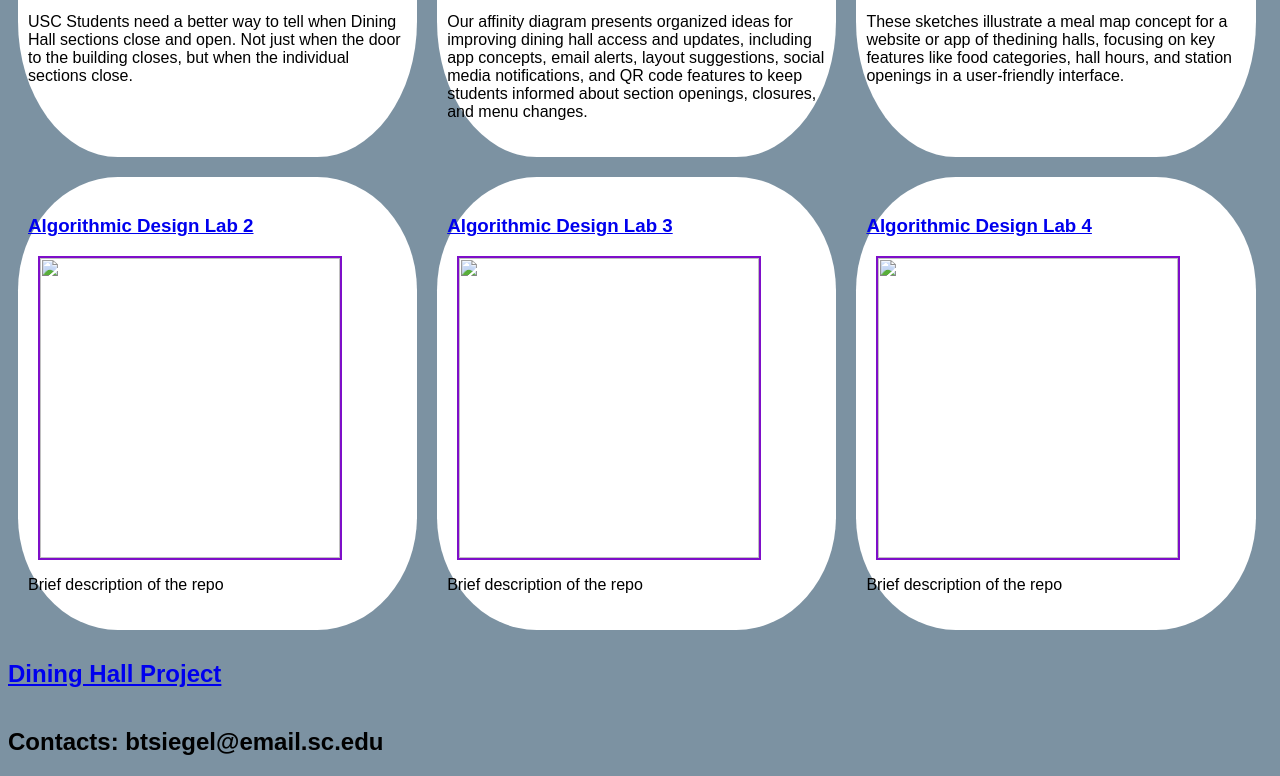
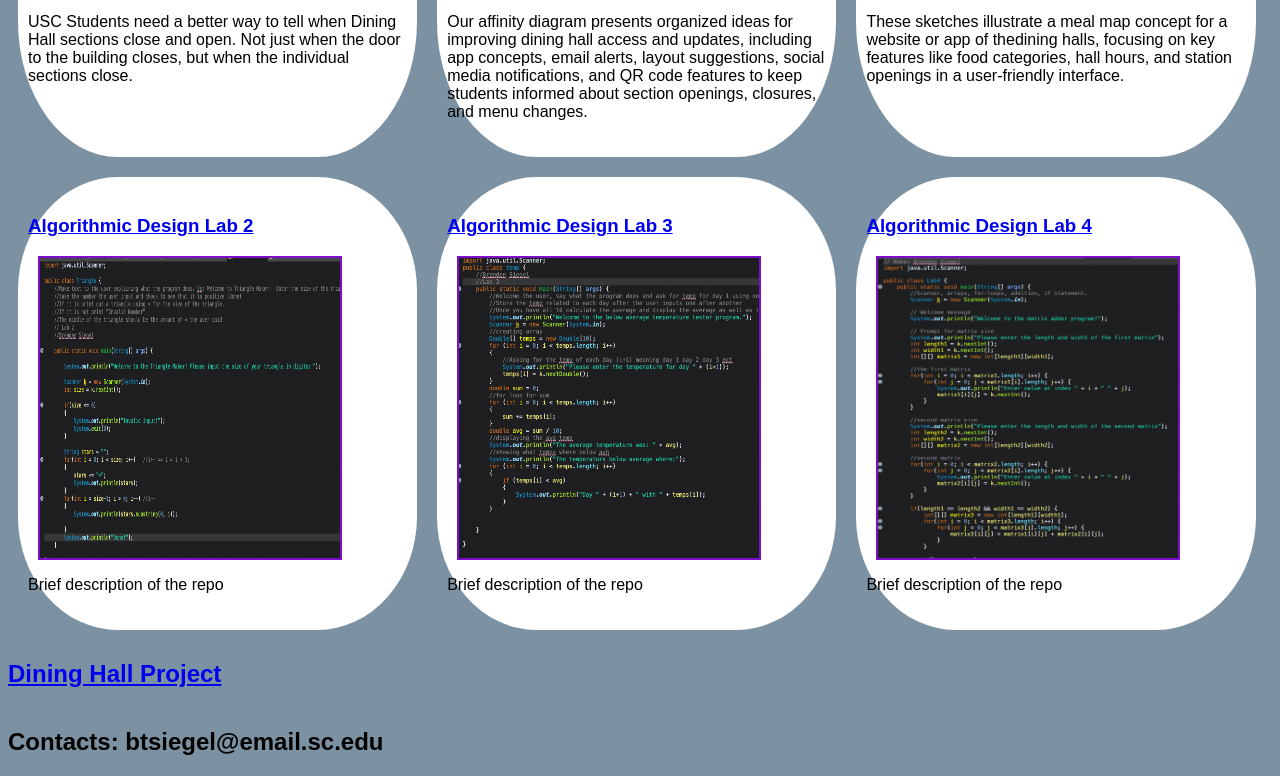
Before and after one commit to CSC-Brenden/CSC-Brenden.github.io, a plain HTML site: page index.html in a window 1280 px wide. Shown: the part 752-1528 px from the top of the page. Drawn offline with Linux system fonts and the light colour scheme.

Commit message:
Lab pics

```diff
--- a/index.html
+++ b/index.html
@@ -58,7 +58,7 @@
 <h3>Algorithmic Design Lab 2</h3>
 </a>
 <a href="https://github.com/">
-<img src="images/algorithmic_design.png">
+<img src="Media/Screenshot 2025-11-20 lab2 at 3.51.19 PM.png">
 </a>
 <p>Brief description of the repo</p>
 </section>
@@ -67,7 +67,7 @@
 <h3>Algorithmic Design Lab 3</h3>
 </a>
 <a href="https://github.com/">
-<img src="images/algorithmic_design.png">
+<img src="Media/Screenshot 2025-11-20 lab3 at 3.51.02 PM.png">
 </a>
 <p>Brief description of the repo</p>
 </section>
@@ -76,7 +76,7 @@
 <h3>Algorithmic Design Lab 4</h3>
 </a>
 <a href="https://github.com/">
-<img src="images/algorithmic_design.png">
+<img src="Media/Screenshot 2025-11-20 lab 4 at 3.51.34 PM.png">
 </a>
 <p>Brief description of the repo</p>
 </section>
```
